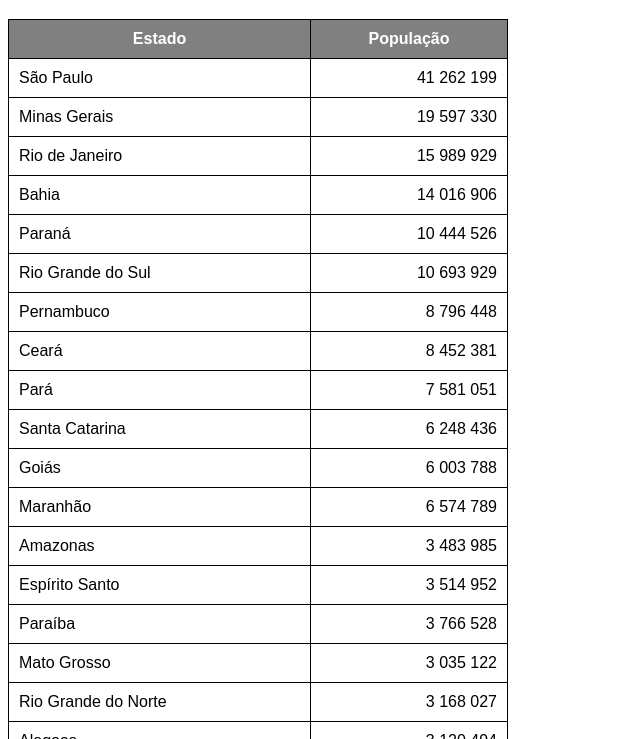
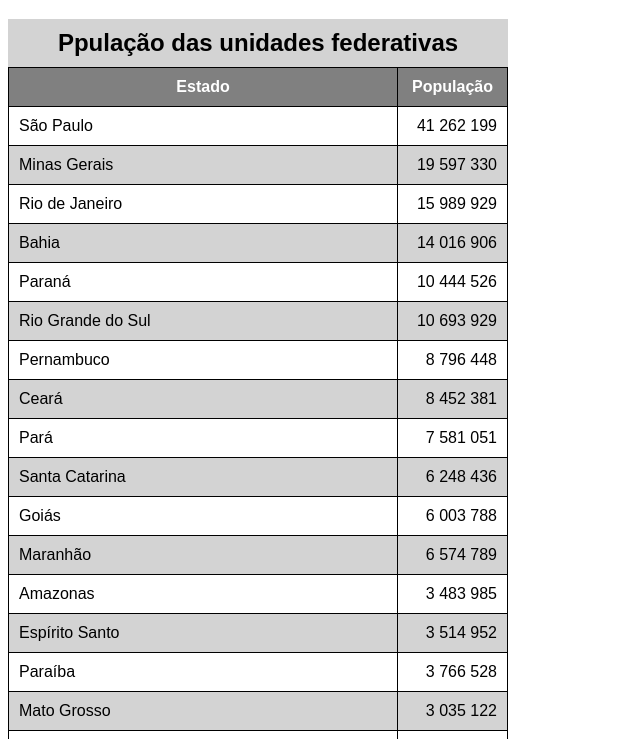
Before and after one commit to willianctti/exercicios, a plain HTML site: page 025 tabelas/tabela002.html in a window 1280 px wide. Shown: the part 61-800 px from the top of the page, without its empty margins (0-640 px from the left). Drawn offline with Linux system fonts and the light colour scheme.

Commit message:
Update com efeito zebra na nova tabela.

```diff
--- a/025 tabelas/tabela002.html
+++ b/025 tabelas/tabela002.html
@@ -6,9 +6,17 @@
     <meta name="viewport" content="width=device-width, initial-scale=1.0">
     <title>Tabelas</title>
     <style>
+        caption{
+            font-size: 1.5em;
+            font-weight: bold;
+            padding: 10px;
+            background-color: lightgray;
+        }
         body {
             font-family: Arial, Helvetica, sans-serif;
-
+        }
+        tbody > tr:nth-child(2n) {
+            background-color: lightgrey;
         }
         table {
             width: 500px;
@@ -32,6 +40,7 @@
     <!--
         Anatomia para tabelas grandes
             TABLE
+                caption
                 THEAD
                 TR, TD, TH
                     TBODY
@@ -40,10 +49,11 @@
                          TD, TD, TH
     -->
     <table>
+        <caption>Ppulação das unidades federativas</caption>
         <thead>
             <tr>
-                <th>Estado</th>
-                <th>População</th>
+                <th scope="col">Estado</th>
+                <th scope="col" style="width: 50px;">População</th>
             </tr>
         </thead>
 
@@ -159,7 +169,7 @@
         </tbody>
 
         <tfoot>
-            <th>Total de habitantes</th>
+            <th scope="row">Total de habitantes</th>
             <strong>
                 <td class="num">210.547.125</td>
             </strong>
```
